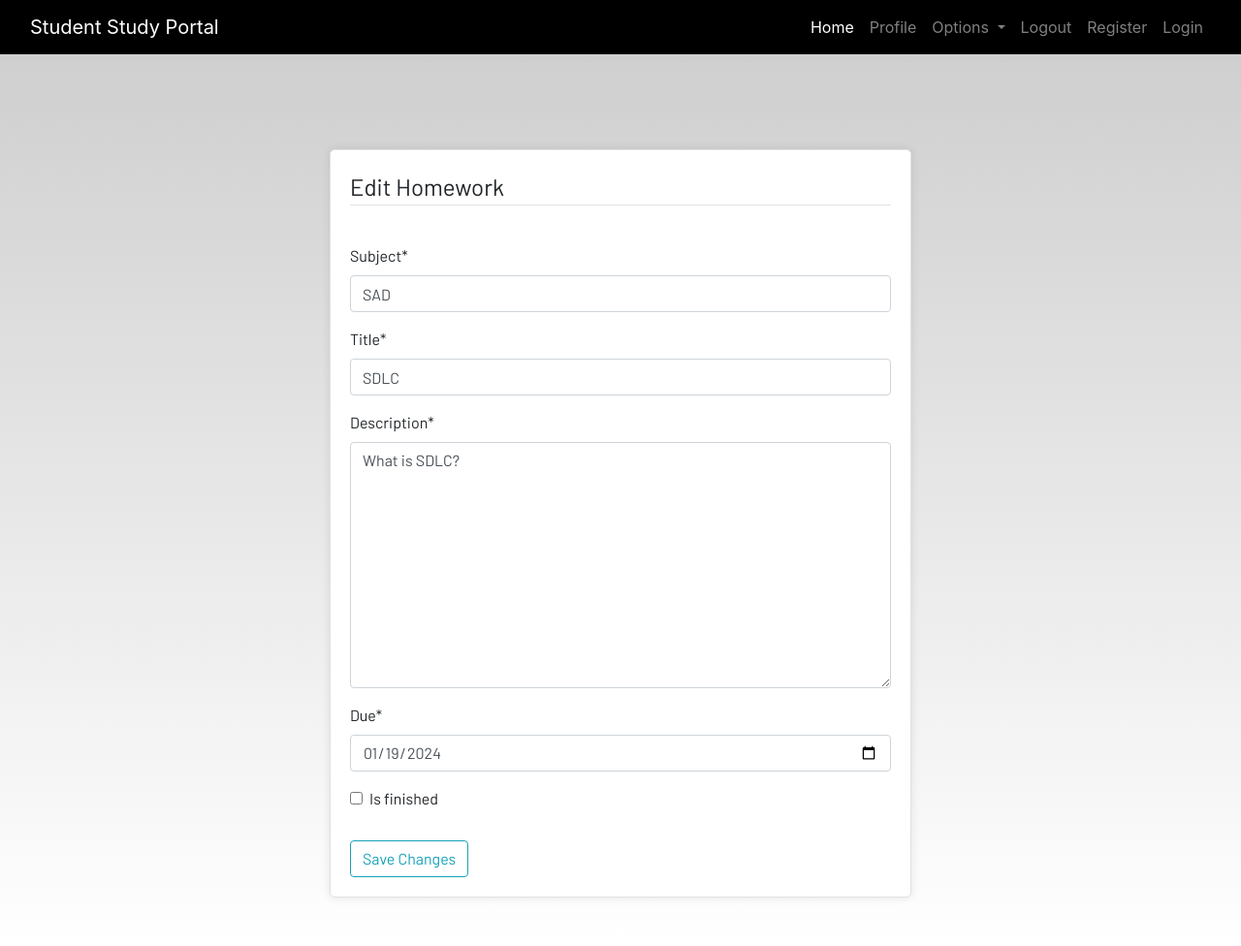
After one commit to chytika/Student-Portal, a Django app: page /edit_homework/2 in a window 1280 px wide. The commit adds this page. Shown: the whole page at 97% size. Run offline with Django 5.2, Linux system fonts and the light colour scheme; data comes from the database, SQL or seed files in the repository; both versions use the stored data as it was after the commit; some libraries are stand-ins or nearby versions; some web fonts are replaced.

Commit message:
homework page add,edit n delete

```diff
--- a/studentstudyportal/dashboard/admin.py
+++ b/studentstudyportal/dashboard/admin.py
@@ -4,3 +4,4 @@ from . models import *
 # Register your models here.
 
 admin.site.register(Notes)
+admin.site.register(Homework)
--- a/studentstudyportal/dashboard/forms.py
+++ b/studentstudyportal/dashboard/forms.py
@@ -8,3 +8,15 @@ class NotesForm(forms.ModelForm):
 
         model = Notes
         fields = ['title','description']
+
+class DateInput(forms.DateInput):
+    input_type = 'date'
+
+
+class HomeworkForm(forms.ModelForm):
+
+    class Meta:
+
+        model = Homework
+        widgets = {'due': DateInput()}
+        fields = ['subject', 'title','description','due','is_finished']
--- a/studentstudyportal/dashboard/models.py
+++ b/studentstudyportal/dashboard/models.py
@@ -15,3 +15,18 @@ class Notes(models.Model):
 
     def __str__(self):
      return self.title
+
+class Homework(models.Model):
+    user = models.ForeignKey(User,on_delete=models.CASCADE)
+    subject = models.CharField(max_length=100)
+    title = models.CharField(max_length=200)
+    description = models.TextField()
+    due = models.DateTimeField()
+    is_finished = models.BooleanField(default=False)
+
+    # class Meta:
+    #     verbose_name = "homework"
+    #     # verbose_name_plural = "notes"
+
+    def __str__(self):
+     return self.title
--- a/studentstudyportal/dashboard/templates/dashboard/base.html
+++ b/studentstudyportal/dashboard/templates/dashboard/base.html
@@ -75,7 +75,16 @@
       {% for msg in messages%}
       <div class="alert alert-{{msg.tags}}">{{msg}}</div>
       {% endfor %}
-    {% endif %}
+
+
+    <script>
+      setTimeout(function() {
+        document.querySelectorAll('.alert').forEach(function(alert) {
+          alert.style.display = 'none';
+        });
+      }, 3000);  // Hide all messages after 3 seconds (3000 milliseconds)
+    </script>
+  {% endif %}
 
 
 
--- /dev/null
+++ b/studentstudyportal/dashboard/templates/dashboard/edit_homework.html
@@ -0,0 +1,13 @@
+{% extends 'dashboard/base.html' %}
+{% load crispy_forms_tags %}
+
+{% block content %}
+  <form method="post" style="max-width: 600px; margin: 50px auto; padding: 20px; background-color: #ffffff; border: 1px solid #dee2e6; border-radius: 5px; box-shadow: 0 0 10px rgba(0, 0, 0, 0.1);">
+    {% csrf_token %}
+    <fieldset class="form-group">
+        <legend class="border-bottom mb-4">Edit Homework</legend>
+    </fieldset>
+    {{ form|crispy }}
+    <button class="btn btn-outline-info" type="submit" style="margin-top: 15px;"> Save Changes </button>
+  </form>
+{% endblock %}
--- a/studentstudyportal/dashboard/urls.py
+++ b/studentstudyportal/dashboard/urls.py
@@ -3,8 +3,18 @@ from . import views
 
 urlpatterns = [
     path('', views.home_view, name="home"),
+    # notes
     path('notes/', views.notes_view, name="notes"),
     path('delete/<int:pk>', views.delete_note, name="delete_note"),
     path('edit/<int:pk>', views.edit_note, name="edit_note"),
     path('notes_detail/<int:pk>', views.NotesDetailView.as_view(), name="NotesDetailView"),
+
+    # Homework
+    path('homework/', views.homework_view, name="homework"),
+    path('delete_homework/<int:pk>', views.delete_homework, name="delete-homework"),
+    path('edit_homework/<int:pk>', views.edit_homework, name="edit-homework"),
+
+
+
+
 ]
--- a/studentstudyportal/dashboard/views.py
+++ b/studentstudyportal/dashboard/views.py
@@ -1,5 +1,7 @@
 from django.shortcuts import render, redirect
-from . forms import *
+from .forms import *
+from .models import *
+# from .models import Homework
 from django.contrib import messages
 from django.views import generic
 
@@ -61,6 +63,86 @@ def edit_note(request, pk=None):
 
     return render(request, 'dashboard/edit_note.html', context)
 
-
+# NotesDetail page
 class NotesDetailView(generic.DetailView):
     model = Notes
+
+
+# Homework page
+def homework_view(request):
+     if request.method == "POST":
+        form = HomeworkForm(request.POST)
+        if form.is_valid():
+            try:
+                finished = request.POST['is_finished']
+                if finished == 0:
+                    finished = True
+                else:
+                    finished = False
+            except:
+                finished = False
+            homeworks = Homework(
+                user = request.user,
+                subject = request.POST['subject'],
+                title = request.POST['title'],
+                description = request.POST['description'],
+                due = request.POST['due'],
+                is_finished = finished
+            )
+            homeworks.save()
+            messages.success(request,f'Homework added from {request.user.username} successfully!')
+     else:
+      form = HomeworkForm()
+
+     homework = Homework.objects.filter(user=request.user)
+     if len(homework) == 0:
+        homework_done = True
+     else:
+        homework_done = False
+
+     context = {
+        'homework': homework,
+        'homeworks_done': homework_done,
+        'form': form,
+     }
+     return render(request, 'dashboard/homework.html', context)
+
+# Delete homework
+def delete_homework(request, pk=None):
+    homework = Homework.objects.get(id=pk).delete()
+    messages.success(request, f'Homework Deleted successfully!')
+    return redirect('homework')
+
+
+
+#  Edit homework
+def edit_homework(request, pk=None):
+    homework = Homework.objects.get(id=pk)
+    if request.method == 'POST':
+        form = HomeworkForm(request.POST, instance=homework)
+        if form.is_valid():
+            try:
+                finished = request.POST['is_finished']
+                if finished == '0':
+                    finished = True
+                else:
+                    finished = False
+            except:
+                finished = False
+            homework.subject = request.POST['subject']
+            homework.title = request.POST['title']
+            homework.description = request.POST['description']
+            homework.due = request.POST['due']
+            homework.is_finished = finished
+            homework.save()
+            messages.success(request, f'Homework edited successfully!')
+            return redirect('homework')
+    else:
+        form = HomeworkForm(instance=homework)
+
+    context = {
+        'form': form,
+        'homework': homework,
+    }
+
+    return render(request, 'dashboard/edit_homework.html', context)
```
Also changed, not shown: studentstudyportal/dashboard/templates/dashboard/homework.html (added, +69 -0 lines), studentstudyportal/dashboard/migrations/0002_alter_notes_options_homework.py (added), studentstudyportal/db.sqlite3.
